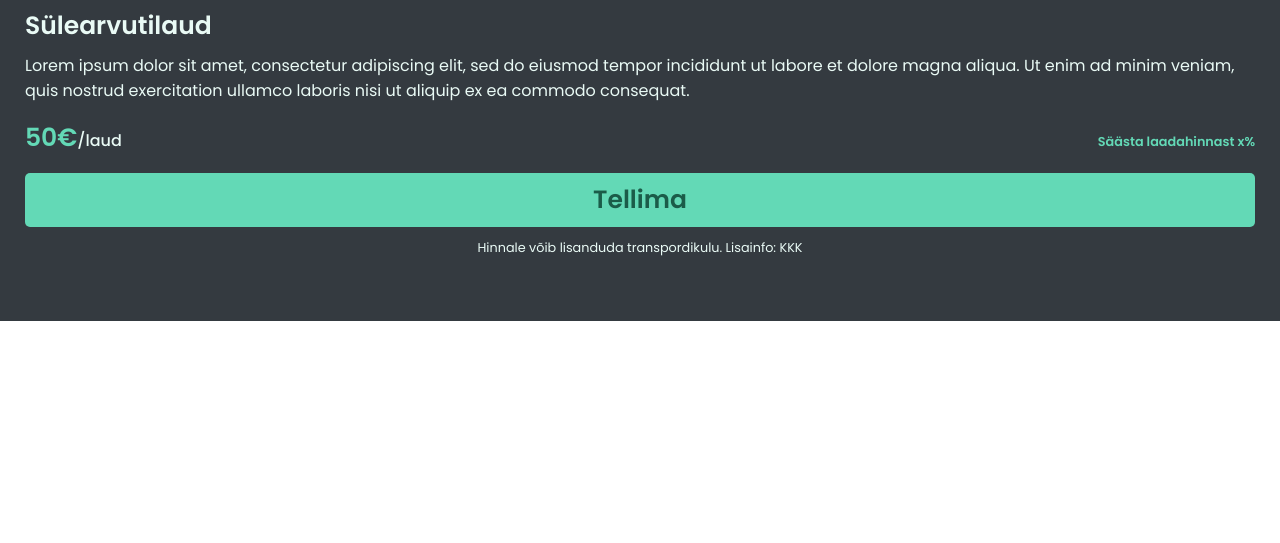
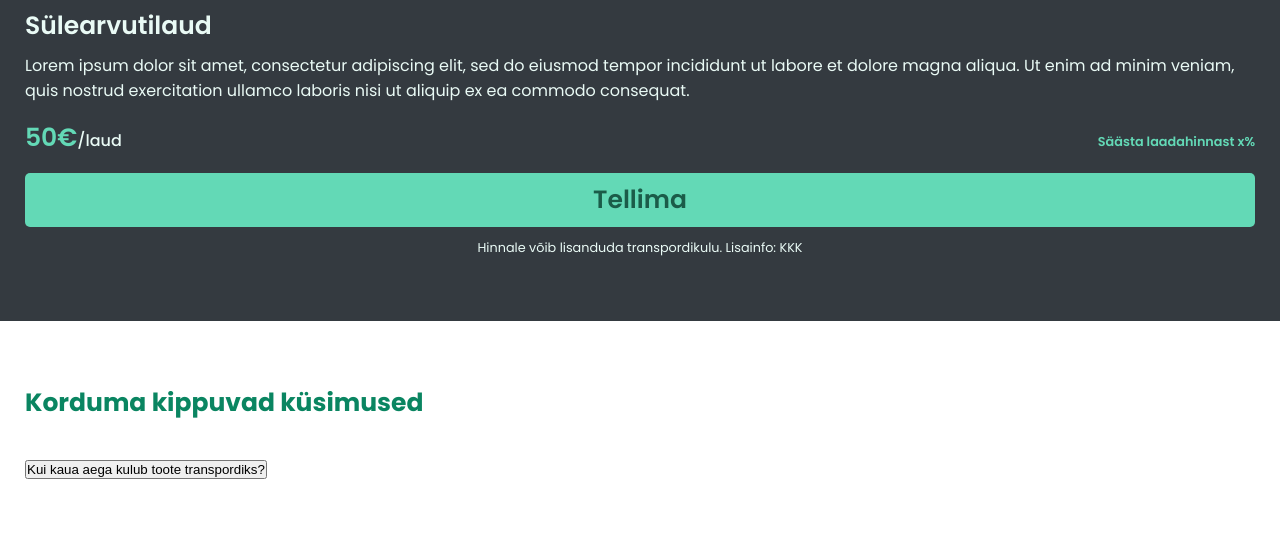
Before and after one commit to martinvali/Laptap, a plain HTML site: page index.html in a window 1280 px wide. Shown: the part 3754-4297 px from the top of the page. Before the commit the page ends 4075 px from the top, so only its background shows below. Drawn offline with Linux system fonts and the light colour scheme.

Commit message:
Add faq heading

```diff
--- a/css/style.css
+++ b/css/style.css
@@ -194,3 +194,13 @@ VERTICAL SPACING:
   font-size: 1.28rem;
   text-align: center;
 }
+
+/* FAQ SECTION */
+
+.heading-faq {
+  font-size: 2.5rem;
+  color: #0a8561;
+  font-weight: 700;
+  margin-bottom: 4rem;
+  line-height: 1.4;
+}
--- a/index.html
+++ b/index.html
@@ -246,6 +246,12 @@
           </div>
         </div>
       </section>
+      <section class="section-faq p-btm-64 p-top-64 outer-container">
+        <h2 class="heading-faq">Korduma kippuvad küsimused</h2>
+        <button class="faq-question">
+          Kui kaua aega kulub toote transpordiks?
+        </button>
+      </section>
     </main>
   </body>
 </html>
```
